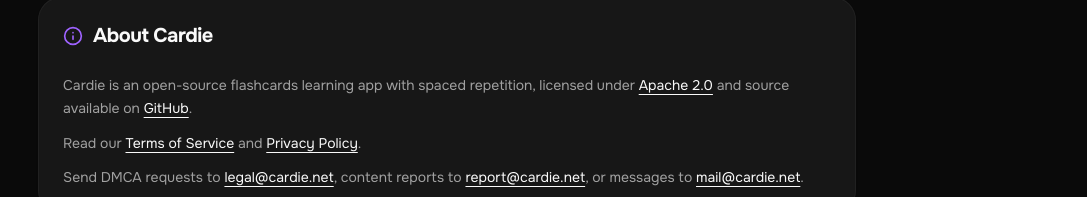
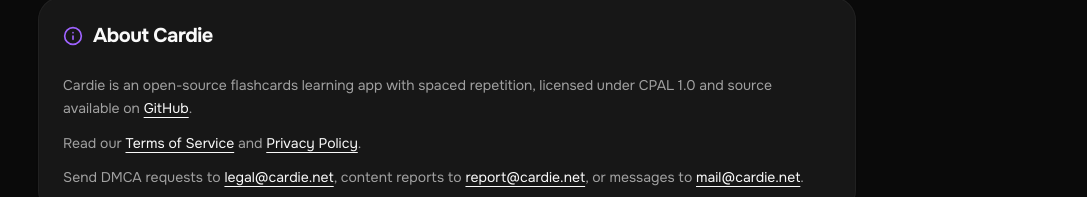
Before and after one commit to cardie-net/frontend, a Next.js app: page /settings in a window 1280 px wide. Shown: the part 606-803 px from the top of the page, without its empty margins (193-1280 px from the left). Built offline with nearby package versions, Linux system fonts and the light colour scheme; no server answers.

Commit message:
correctly specify license on settings page

```diff
--- a/app/settings/AboutTab.tsx
+++ b/app/settings/AboutTab.tsx
@@ -10,16 +10,6 @@ export function AboutTab() {
     <div className="w-full space-y-3 text-sm leading-relaxed text-muted-foreground">
       <p>
         {t.rich("openSource", {
-          apache: (chunks) => (
-            <a
-              href="https://www.apache.org/licenses/LICENSE-2.0"
-              target="_blank"
-              rel="noopener noreferrer"
-              className="text-foreground underline underline-offset-4 transition-colors hover:text-primary"
-            >
-              {chunks}
-            </a>
-          ),
           github: (chunks) => (
             <a
               href="https://github.com/cardie-net"
--- a/messages/en.json
+++ b/messages/en.json
@@ -389,7 +389,7 @@
       "saveAndApply": "Save & Apply"
     },
     "about": {
-      "openSource": "Cardie is an open-source flashcards learning app with spaced repetition, licensed under <apache>Apache 2.0</apache> and source available on <github>GitHub</github>.",
+      "openSource": "Cardie is an open-source flashcards learning app with spaced repetition, licensed under CPAL 1.0 and source available on <github>GitHub</github>.",
       "legal": "Read our <tos>Terms of Service</tos> and <privacy>Privacy Policy</privacy>.",
       "contact": "Send DMCA requests to <legal>legal@cardie.net</legal>, content reports to <report>report@cardie.net</report>, or messages to <mail>mail@cardie.net</mail>."
     }
--- a/messages/pt.json
+++ b/messages/pt.json
@@ -389,7 +389,7 @@
       "saveAndApply": "Salvar e Aplicar"
     },
     "about": {
-      "openSource": "O Cardie é um aplicativo de código aberto para aprendizado com flashcards e repetição espaçada, licenciado sob <apache>Apache 2.0</apache> com código disponível no <github>GitHub</github>.",
+      "openSource": "O Cardie é um aplicativo de código aberto para aprendizado com flashcards e repetição espaçada, licenciado sob CPAL 1.0 com código disponível no <github>GitHub</github>.",
       "legal": "Leia nossos <tos>Termos de Serviço</tos> e a <privacy>Política de Privacidade</privacy>.",
       "contact": "Envie solicitações de DMCA para <legal>legal@cardie.net</legal>, denúncias de conteúdo para <report>report@cardie.net</report> ou mensagens para <mail>mail@cardie.net</mail>."
     }
--- a/messages/uk.json
+++ b/messages/uk.json
@@ -389,7 +389,7 @@
       "saveAndApply": "Зберегти та застосувати"
     },
     "about": {
-      "openSource": "Cardie — це відкритий застосунок для вивчення карток із інтервальним повторенням, ліцензований за <apache>Apache 2.0</apache>, з вихідним кодом на <github>GitHub</github>.",
+      "openSource": "Cardie — це відкритий застосунок для вивчення карток із інтервальним повторенням, ліцензований за CPAL 1.0, з вихідним кодом на <github>GitHub</github>.",
       "legal": "Ознайомтеся з нашими <tos>Умовами використання</tos> та <privacy>Політикою конфіденційності</privacy>.",
       "contact": "Надсилайте запити DMCA на <legal>legal@cardie.net</legal>, скарги на вміст на <report>report@cardie.net</report> або повідомлення на <mail>mail@cardie.net</mail>."
     }
```
